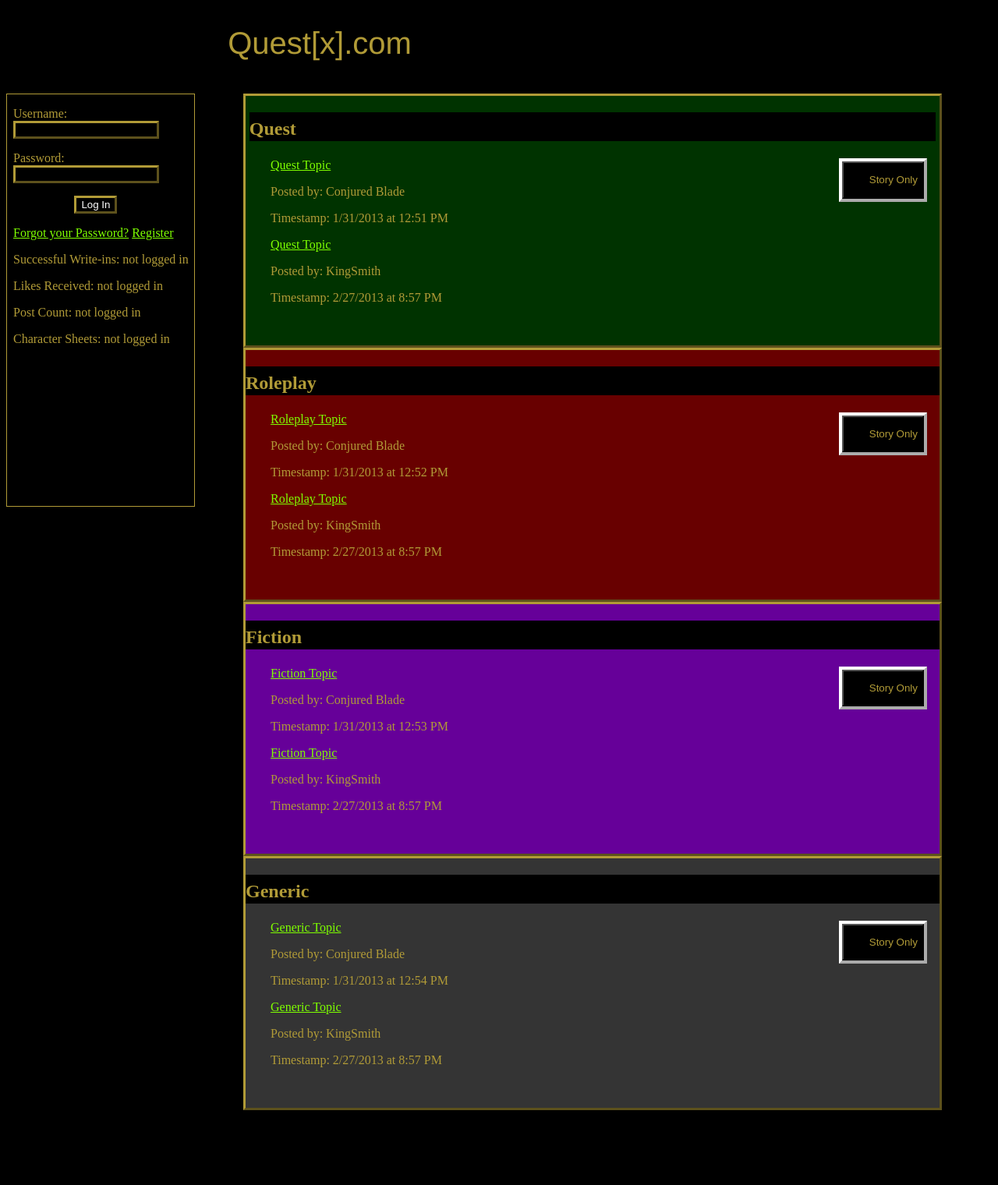
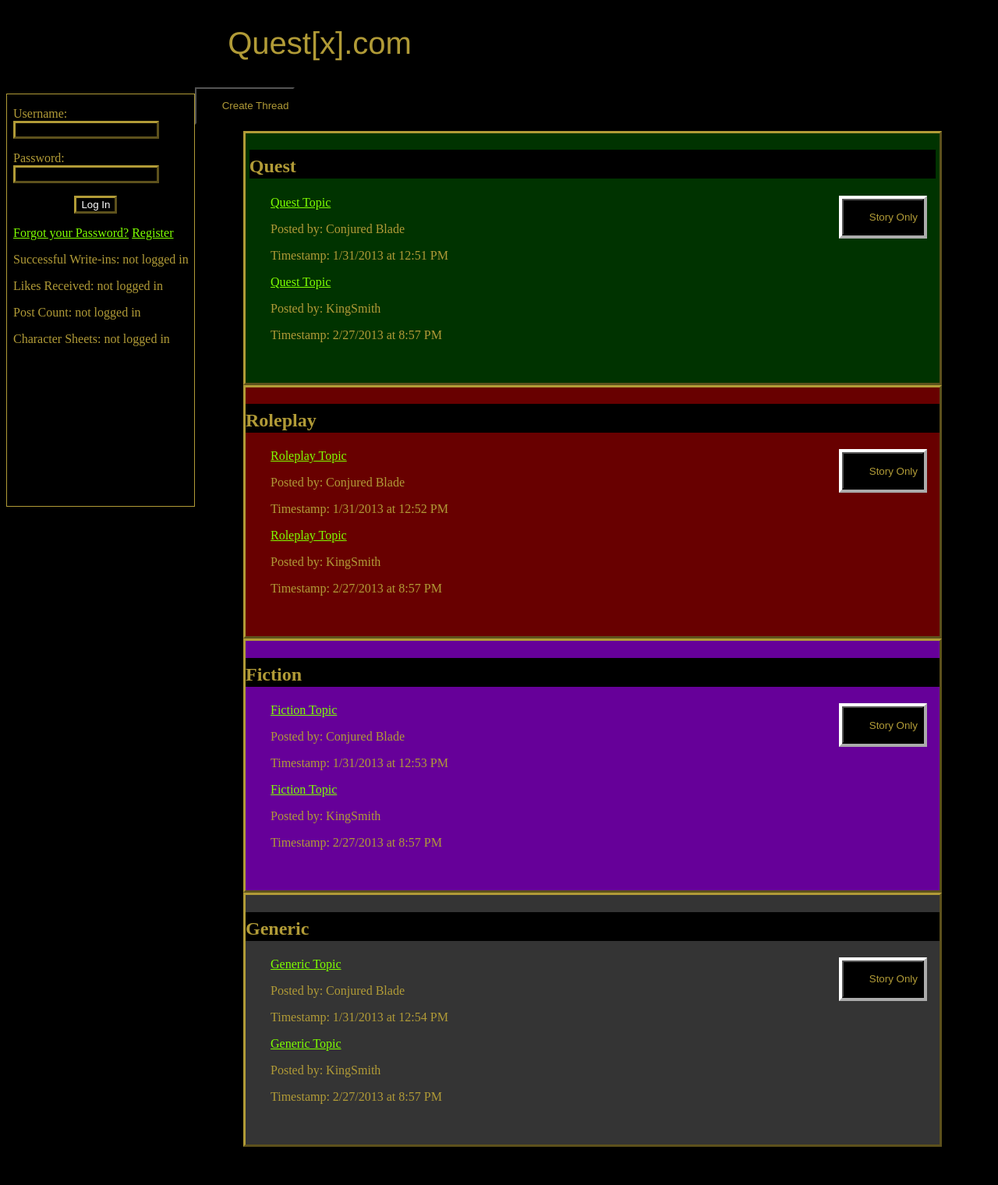
Before and after one commit to Cipnuvofli/rpg-forum, a PHP site: page /Home.php in a window 1280 px wide. Shown: the top 1520 px of the page at 78% size. Run offline with PHP 8.4, Linux system fonts and the light colour scheme.

Commit message:
added "create thread" button on home page, added "return button" on thread page

```diff
--- a/CreateThread.php
+++ b/CreateThread.php
@@ -61,6 +61,12 @@
 
 </form>
 </div>
+
+<div>
+<a href = "Home.php">
+<button style="background-color:#000000;"type="button";><p>Return Home</p>
+</button>
+</div>
 </div>
 
 </body>
--- a/Home.php
+++ b/Home.php
@@ -65,6 +65,12 @@ echo '<p id = "Stats">Character Sheets: not logged in</p>';
 echo '</div>';
 }
 ?>.
+<div id = "PostThread">
+<a href = "CreateThread.php"></a>
+<button style="background-color:#000000;"type="button";><p>Create Thread</p>
+</button>
+</div>
+
 <div id = "Topics">
 
 <div id = "TopicQuest">
```
